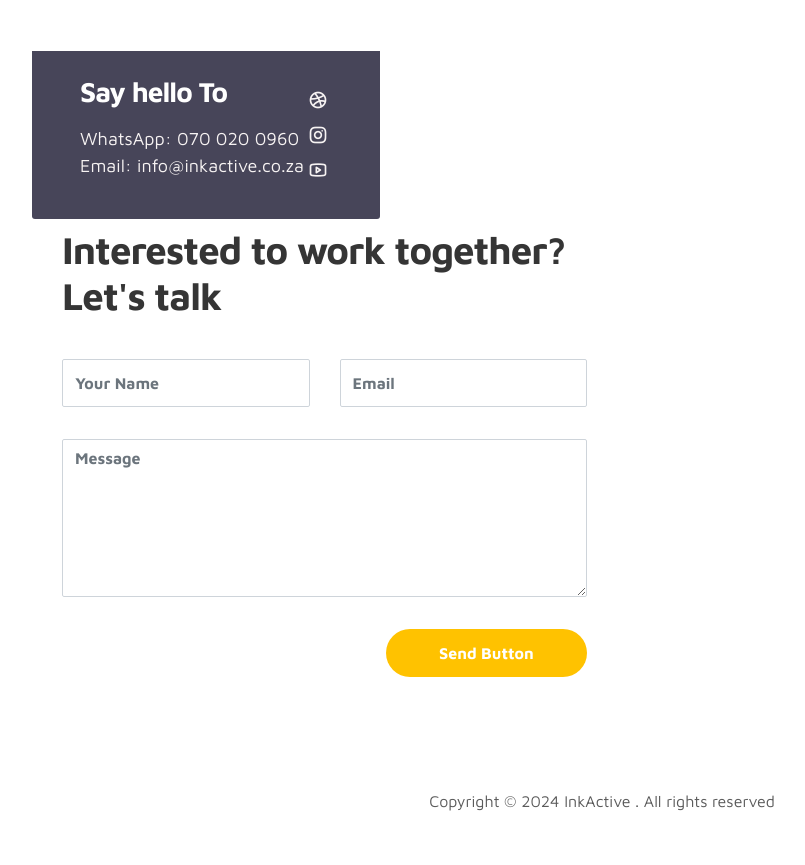
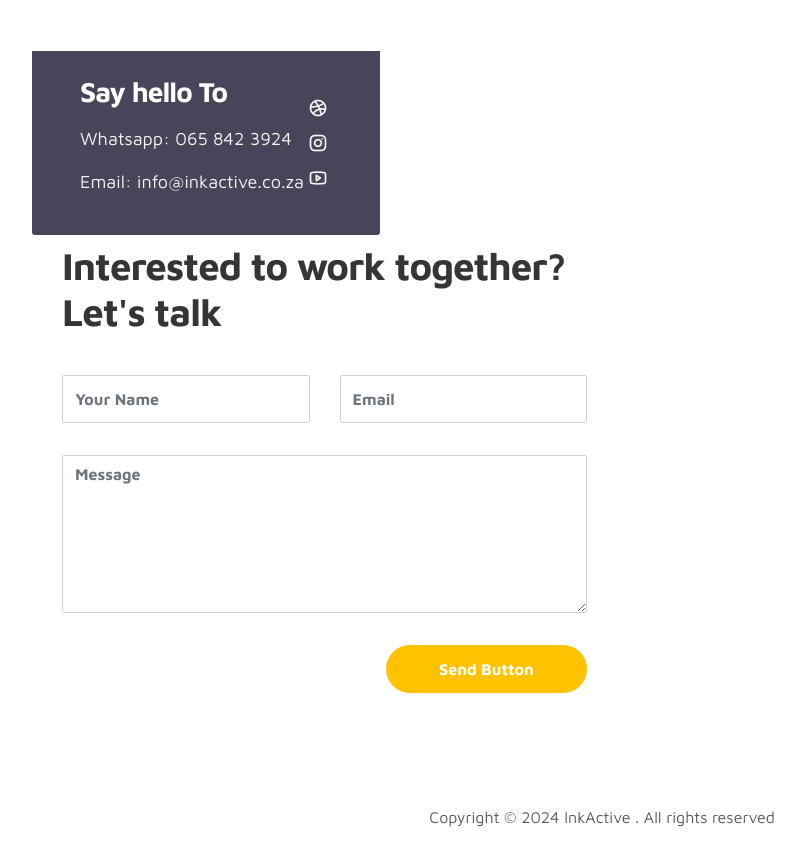
Before and after one commit to tumelovincent/inkactive, a plain HTML site: page index.html in a window 1280 px wide. Shown: the part 3520-4385 px from the top of the page, without its empty margins (38-843 px from the left). Drawn offline with Linux system fonts and the light colour scheme.

Commit message:
Update index.html

```diff
--- a/index.html
+++ b/index.html
@@ -282,7 +282,8 @@ https://www.tooplate.com/view/2115-marvel
             <div class="contact-info d-flex justify-content-between align-items-center py-4 px-lg-5">
                 <div class="contact-info-item">
                   <h3 class="mb-3 text-white">Say hello To</h3>
-                  <p class="footer-text mb-0">WhatsApp: 070 020 0960</p>
+                  <p><a href="https://wa.me/0603258763">Whatsapp: 065 842 3924</a></p>
+
                   <p><a href="mailto:hello@company.co">Email: info@inkactive.co.za</a></p>
                 </div>
 
```
